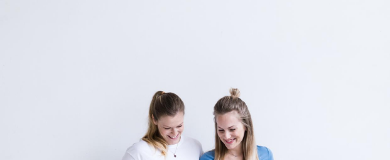
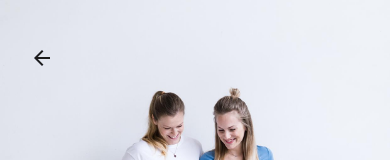
Before and after one commit to kpose/Keleya-pregancy, a React Native app: screen /Signup in a window 390 px wide. Shown: the top 160 px of the page. Built offline with nearby package versions, Linux system fonts and the light colour scheme.

Commit message:
add navigation back button to screens

```diff
--- a/package.json
+++ b/package.json
@@ -11,6 +11,7 @@
   },
   "dependencies": {
     "@react-native-community/checkbox": "^0.5.16",
+    "@react-navigation/elements": "^1.3.18",
     "@react-navigation/native": "^6.1.7",
     "@react-navigation/stack": "^6.3.17",
     "react": "18.2.0",
--- a/src/navigation/OnboardingStack.tsx
+++ b/src/navigation/OnboardingStack.tsx
@@ -8,6 +8,7 @@ import Name from '../screens/Name/Name';
 import DueDate from '../screens/DueDate/DueDate';
 import WorkoutPlan from '../screens/WorkoutPlan/WorkoutPlan';
 import Success from '../screens/Success/Success';
+import {Text} from 'react-native';
 
 const Stack = createStackNavigator<IOnboardingStackParamList>();
 
--- a/src/screens/DueDate/DueDate.tsx
+++ b/src/screens/DueDate/DueDate.tsx
@@ -12,6 +12,7 @@ import {IDueDateScreenProps} from './interfaces';
 import Screen from '../../components/Screen/Screen';
 import {colors} from '../../configs/colors.config';
 import Button from '../../components/Button/Button';
+import {HeaderBackButton} from '@react-navigation/elements';
 
 const DueDate: IDueDateScreenProps = ({navigation, route}) => {
   const [loading, setIsLoading] = useState(false);
@@ -54,9 +55,19 @@ const DueDate: IDueDateScreenProps = ({navigation, route}) => {
     return formattedDate;
   }, [date]);
 
+  const handleBackPress = useCallback(() => {
+    if (loading) {
+      return;
+    }
+    navigation.goBack();
+  }, [loading, navigation]);
+
   return (
     <Screen>
       <ScrollView>
+        <View style={[styles.headerContainer, {}]}>
+          <HeaderBackButton label="Hello" onPress={handleBackPress} />
+        </View>
         <Image
           style={styles.firstImage}
           resizeMode="cover"
@@ -112,6 +123,14 @@ const styles = StyleSheet.create({
     height: 550,
     width: '100%',
   },
+  headerContainer: {
+    position: 'absolute',
+    left: 0,
+    top: 0,
+    zIndex: 1,
+    marginTop: 40,
+    paddingLeft: 16,
+  },
   title: {
     color: colors.greyishBrown,
     fontWeight: '400',
--- a/src/screens/Name/Name.tsx
+++ b/src/screens/Name/Name.tsx
@@ -5,6 +5,7 @@ import Screen from '../../components/Screen/Screen';
 import {colors} from '../../configs/colors.config';
 import Input from '../../components/Input/Input';
 import Button from '../../components/Button/Button';
+import {HeaderBackButton} from '@react-navigation/elements';
 
 const Name: INameScreenProps = ({navigation}) => {
   const [name, setName] = useState('');
@@ -24,9 +25,20 @@ const Name: INameScreenProps = ({navigation}) => {
     return () => clearTimeout(timeout);
   }, [name, navigation]);
 
+  const handleBackPress = useCallback(() => {
+    if (loading) {
+      return;
+    }
+    navigation.goBack();
+  }, [loading, navigation]);
+
   return (
     <Screen>
       <ScrollView>
+        <View style={[styles.headerContainer, {}]}>
+          <HeaderBackButton label="Hello" onPress={handleBackPress} />
+        </View>
+
         <Image
           style={styles.firstImage}
           resizeMode="cover"
@@ -65,6 +77,14 @@ const styles = StyleSheet.create({
     height: 550,
     width: '100%',
   },
+  headerContainer: {
+    position: 'absolute',
+    left: 0,
+    top: 0,
+    zIndex: 1,
+    marginTop: 40,
+    paddingLeft: 16,
+  },
   title: {
     color: colors.greyishBrown,
     fontWeight: '400',
--- a/src/screens/Signup/Signup.tsx
+++ b/src/screens/Signup/Signup.tsx
@@ -6,12 +6,12 @@ import {colors} from '../../configs/colors.config';
 import Input from '../../components/Input/Input';
 import CheckBox from '@react-native-community/checkbox';
 import Button from '../../components/Button/Button';
+import {HeaderBackButton} from '@react-navigation/elements';
 
 const Signup: ISignupScreenProps = ({navigation}) => {
   const [email, setEmail] = React.useState('');
   const [password, setPassword] = React.useState('');
   const [loading, setIsLoading] = useState(false);
-
   const [isPrivacyAccepted, setIsPrivacyAccepted] = useState(false);
   const [isTermsAccepted, setisTermsAccepted] = useState(false);
 
@@ -37,9 +37,20 @@ const Signup: ISignupScreenProps = ({navigation}) => {
     return () => clearTimeout(timeout);
   }, [navigation]);
 
+  const handleBackPress = useCallback(() => {
+    if (loading) {
+      return;
+    }
+    navigation.goBack();
+  }, [loading, navigation]);
+
   return (
     <Screen>
       <ScrollView>
+        <View style={[styles.headerContainer, {}]}>
+          <HeaderBackButton label="Hello" onPress={handleBackPress} />
+        </View>
+
         <Image
           style={styles.firstImage}
           resizeMode="cover"
@@ -111,6 +122,14 @@ const styles = StyleSheet.create({
     height: 400,
     width: '100%',
   },
+  headerContainer: {
+    position: 'absolute',
+    left: 0,
+    top: 0,
+    zIndex: 1,
+    marginTop: 40,
+    paddingLeft: 16,
+  },
   title: {
     color: colors.greyishBrown,
     fontWeight: '400',
--- a/src/screens/WorkoutPlan/WorkoutPlan.tsx
+++ b/src/screens/WorkoutPlan/WorkoutPlan.tsx
@@ -6,6 +6,7 @@ import {colors} from '../../configs/colors.config';
 import Button from '../../components/Button/Button';
 import {useSafeAreaInsets} from 'react-native-safe-area-context';
 import {Picker} from 'react-native-wheel-pick';
+import {HeaderBackButton} from '@react-navigation/elements';
 
 const WorkoutPlan: IWorkoutPlanScreenProps = ({navigation}) => {
   const [frequency, setFrequency] = useState('3 times a week');
@@ -22,8 +23,18 @@ const WorkoutPlan: IWorkoutPlanScreenProps = ({navigation}) => {
     return () => clearTimeout(timeout);
   }, [navigation]);
 
+  const handleBackPress = useCallback(() => {
+    if (loading) {
+      return;
+    }
+    navigation.goBack();
+  }, [loading, navigation]);
+
   return (
     <Screen>
+      <View style={[styles.headerContainer, {}]}>
+        <HeaderBackButton label="Hello" onPress={handleBackPress} />
+      </View>
       <View>
         <Image
           style={styles.firstImage}
@@ -77,6 +88,14 @@ const styles = StyleSheet.create({
     textAlign: 'center',
     alignSelf: 'center',
   },
+  headerContainer: {
+    position: 'absolute',
+    left: 0,
+    top: 0,
+    zIndex: 1,
+    marginTop: 40,
+    paddingLeft: 16,
+  },
   termsContainer: {
     flexDirection: 'row',
     marginTop: 20,
```
Also changed, not shown: 1 other file (tests, documents, lock files or other folders).
